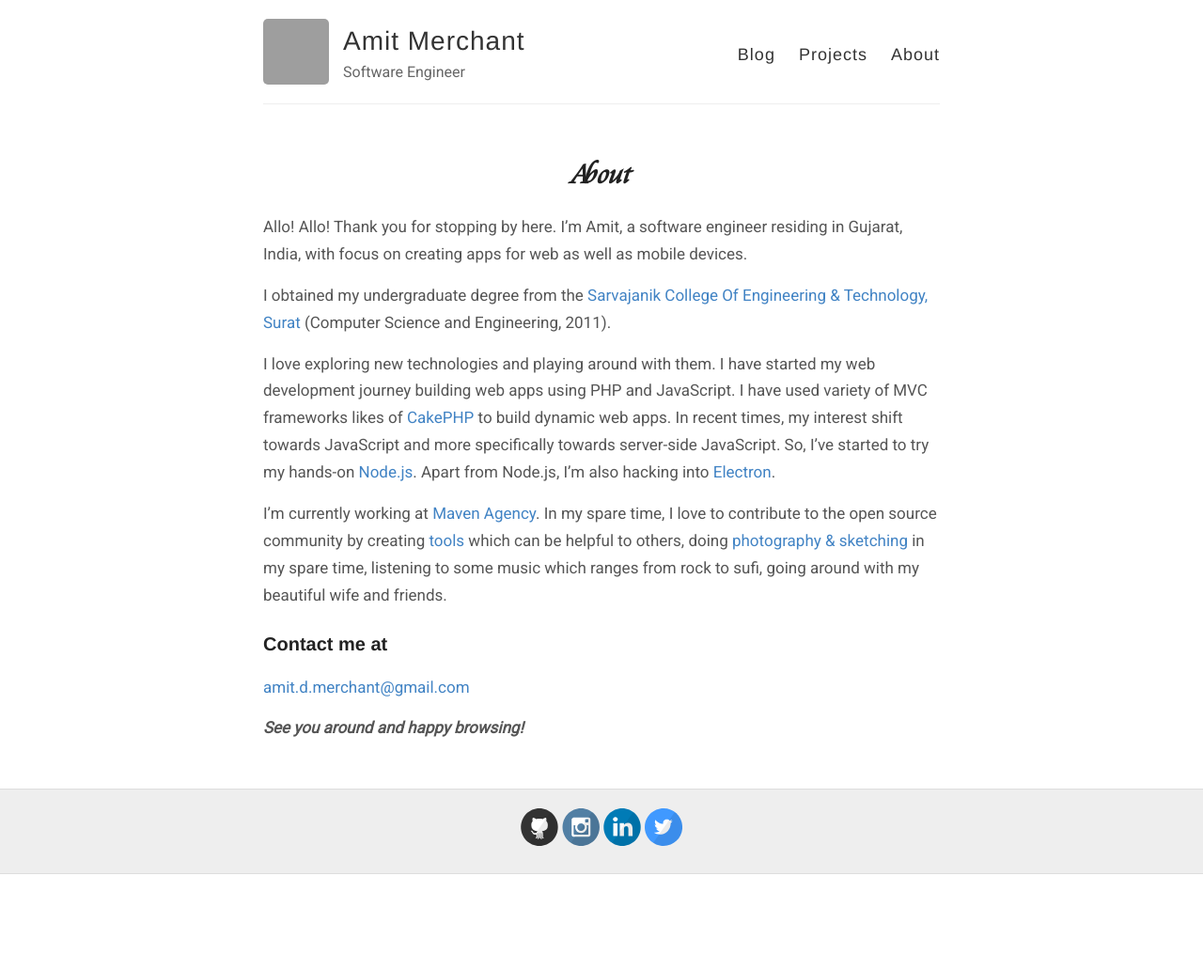
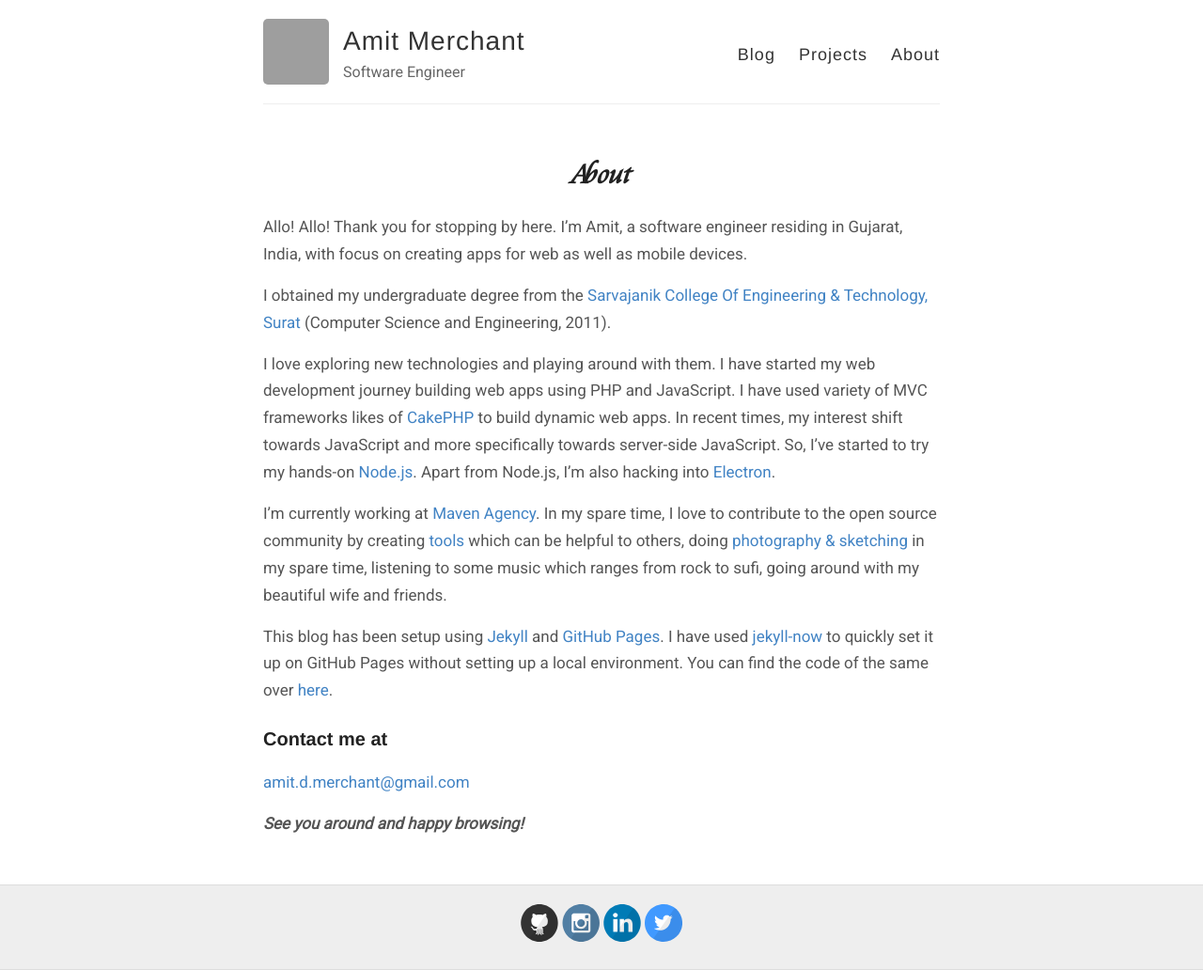
Before and after one commit to varunkumardev/amitmerchant1990.github.io, a Jekyll site: the page built from about.md, in a window 1280 px wide. Shown: the whole page at 94% size. Built offline with Jekyll 4.4.1, drawn with Linux system fonts in a browser that asks for light colours; before the commit the page ends 930 px from its top, so only the background shows below that; grey boxes are pictures that could not be loaded.

Commit message:
Update about.md

```diff
--- a/about.md
+++ b/about.md
@@ -12,6 +12,8 @@
 
 I'm currently working at [Maven Agency](http://www.mavenagency.co.za). In my spare time, I love to contribute to the open source community by creating [tools](https://github.com/amitmerchant1990) which can be helpful to others, doing [photography & sketching](https://www.instagram.com/amit_merchant/) in my spare time, listening to some music which ranges from rock to sufi, going around with my beautiful wife and friends.
 
+This blog has been setup using [Jekyll](http://jekyllrb.com) and [GitHub Pages](https://pages.github.com). I have used [jekyll-now](https://github.com/barryclark/jekyll-now) to quickly set it up on GitHub Pages without setting up a local environment. You can find the code of the same over [here](https://github.com/amitmerchant1990/amitmerchant1990.github.io).
+
 ### Contact me at
 
 [amit.d.merchant@gmail.com](mailto:amit.d.merchant@gmail.com)
```
